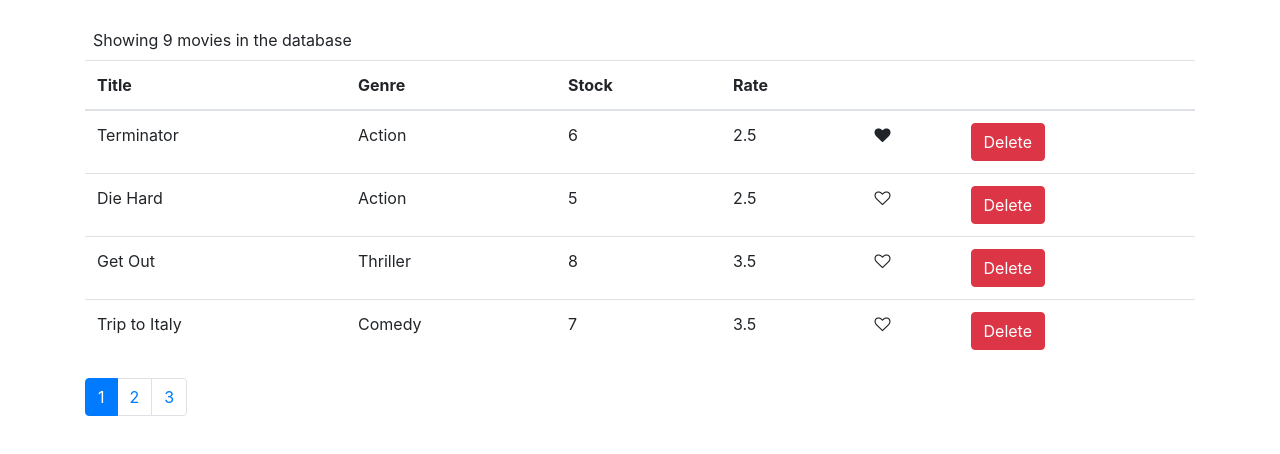
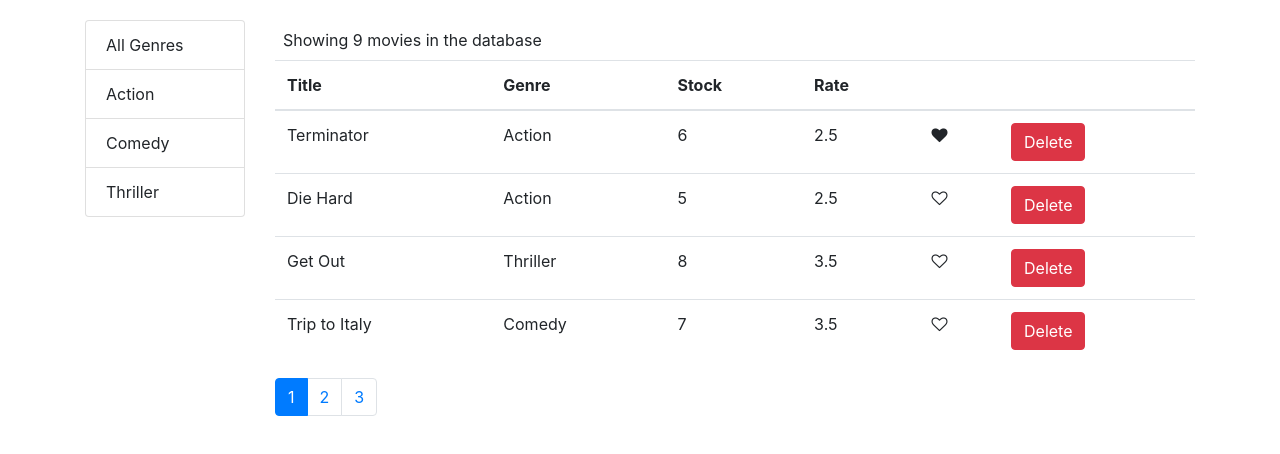
Before and after one commit to tiago-jv0/vidly, a React (Create React App) app: page / in a window 1280 px wide. Shown: the top 454 px of the page. Built offline with nearby package versions, Linux system fonts and the light colour scheme.

Commit message:
Filtering implemented

```diff
--- a/src/components/Movies.js
+++ b/src/components/Movies.js
@@ -3,20 +3,40 @@ import { getMovies } from '../services/fakeMovieService';
 import { Like } from './common/Like';
 import Pagination from './common/Pagination';
 import { paginate } from '../utils/Paginate';
+import ListGroup from './common/ListGroup';
+import { getGenres } from '../services/fakeGenreService';
 
 export default class Movies extends Component {
     constructor(props) {
         super(props);
         this.state = {
-            movies: getMovies(),
+            movies: [],
             pageSize: 4,
             currentPage: 1,
+            selectedGenre: undefined,
+            genres: [],
         };
+    }
+
+    componentDidMount() {
+        const genres = [{ name: 'All Genres' }, ...getGenres()];
+
+        this.setState({
+            movies: getMovies(),
+            genres,
+        });
     }
 
     handleDelete = (movieToDelete) => {
         this.setState({
             movies: this.state.movies.filter((movie) => movie._id !== movieToDelete._id),
+        });
+    };
+
+    handleSelect = (genre) => {
+        this.setState({
+            selectedGenre: genre,
+            currentPage : 1
         });
     };
 
@@ -35,15 +55,28 @@ export default class Movies extends Component {
     };
     render() {
         const { length: count } = this.state.movies;
-        const { currentPage, pageSize, movies: allMovies } = this.state;
+        const { currentPage, pageSize, selectedGenre, movies: allMovies } = this.state;
 
         if (count === 0) return null;
 
-        const movies = paginate(allMovies, currentPage, pageSize);
+        const filtered =
+            selectedGenre && selectedGenre._id
+                ? allMovies.filter((movie) => movie.genre._id === selectedGenre._id)
+                : allMovies;
+        const movies = paginate(filtered, currentPage, pageSize);
 
         return (
-            <React.Fragment>
-                <p className="m-2">Showing {count} movies in the database</p>
+            <div className="row">
+                <div className="col-2">
+                    {' '}
+                    <ListGroup
+                        selectedItem={this.state.selectedGenre}
+                        items={this.state.genres}
+                        onItemSelect={this.handleSelect}
+                    ></ListGroup>
+                </div>
+                <div className="col">
+                    <p className="m-2">Showing {filtered.length} movies in the database</p>
 
                     <table className="table">
                         <thead>
@@ -83,12 +116,13 @@ export default class Movies extends Component {
                     </table>
 
                     <Pagination
-                    itemsCount={count}
+                        itemsCount={filtered.length}
                         pageSize={pageSize}
                         currentPage={currentPage}
                         onPageChange={this.handlePageChange}
                     ></Pagination>
-            </React.Fragment>
+                </div>
+            </div>
         );
     }
 }
--- /dev/null
+++ b/src/components/common/ListGroup.js
@@ -0,0 +1,35 @@
+import React from 'react';
+import PropTypes from 'prop-types';
+
+const ListGroup = ({ items, selectedItem, textProperty, valueProperty, onItemSelect }) => {
+    return (
+        <ul className="list-group">
+            {items.map((item) => {
+                return (
+                    <li
+                        key={item[valueProperty]}
+                        onClick={() => onItemSelect(item)}
+                        className={item === selectedItem ? 'list-group-item active' : 'list-group-item'}
+                    >
+                        {item[textProperty]}
+                    </li>
+                );
+            })}
+        </ul>
+    );
+};
+
+ListGroup.defaultProps = {
+    textProperty : 'name',
+    valueProperty : '_id'
+}
+
+ListGroup.propTypes = {
+    items: PropTypes.array.isRequired,
+    selectedItem: PropTypes.string.isRequired,
+    textProperty: PropTypes.string,
+    valueProperty: PropTypes.string,
+    onItemSelect: PropTypes.func.isRequired,
+};
+
+export default ListGroup;
```
Lines whose indentation alone changed are shown as unchanged.
